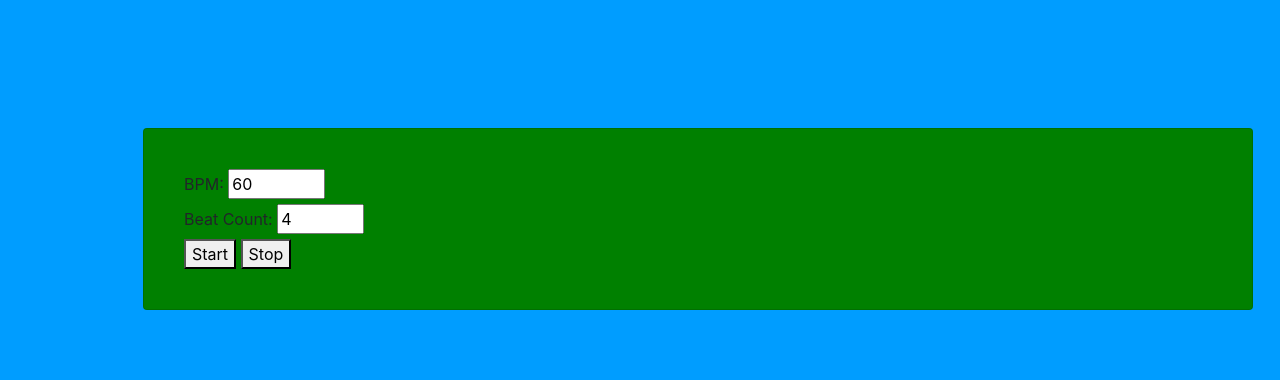
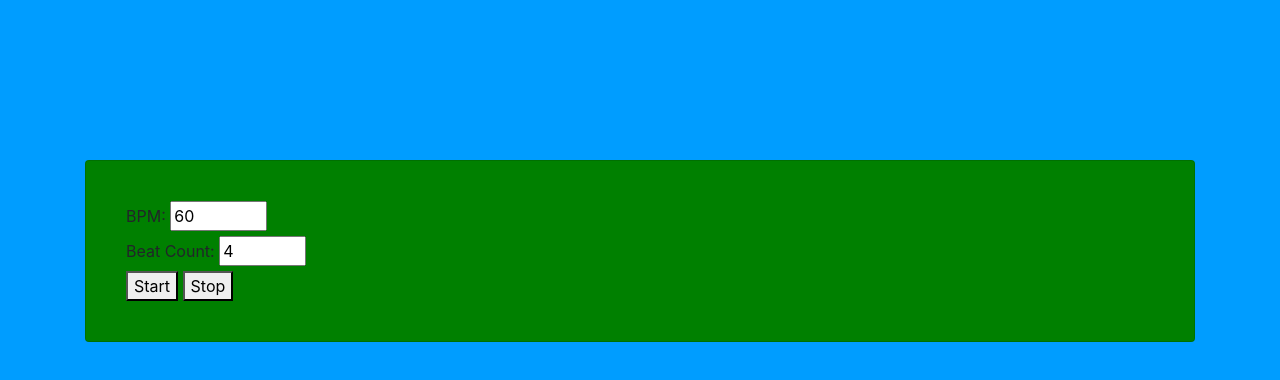
Before and after one commit to CodeJonesW/MetronomeApp, a website: page index.html in a window 1280 px wide. Drawn offline with nearby package versions, Linux system fonts and the light colour scheme.

Commit message:
fixed css centering

```diff
--- a/style.css
+++ b/style.css
@@ -4,6 +4,6 @@
 }
 
 #containerId{
-    margin: 10%
+    margin-top: 20vh;
 }
 body {background-color: rgb(0, 157, 255) !important;}
```
Also changed, not shown: index.html (+1 -1 lines).
